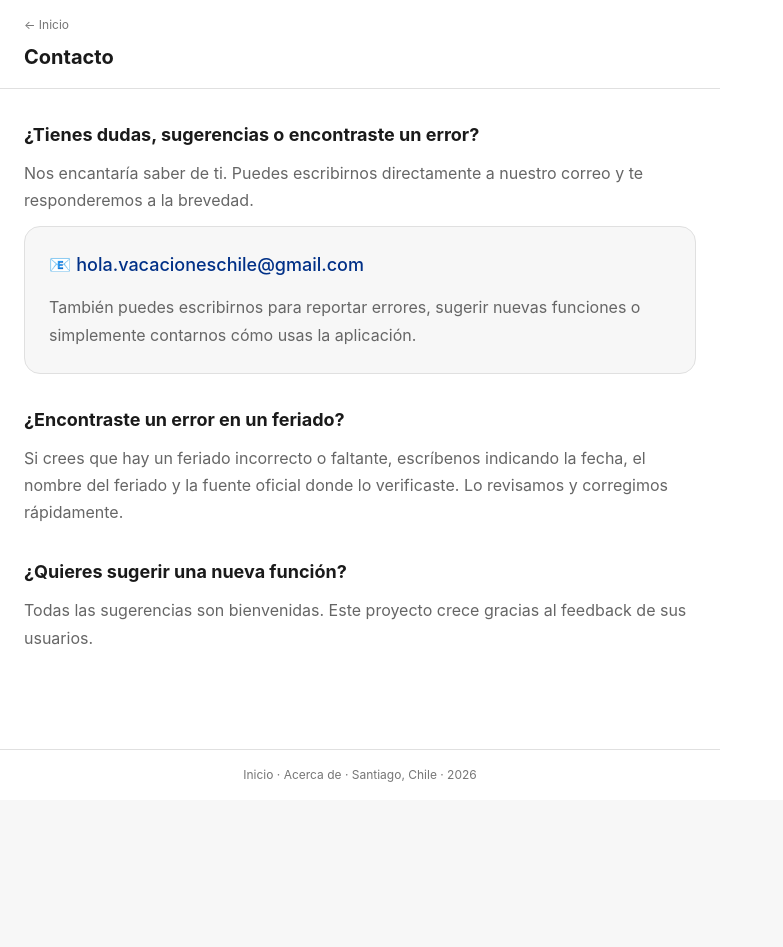
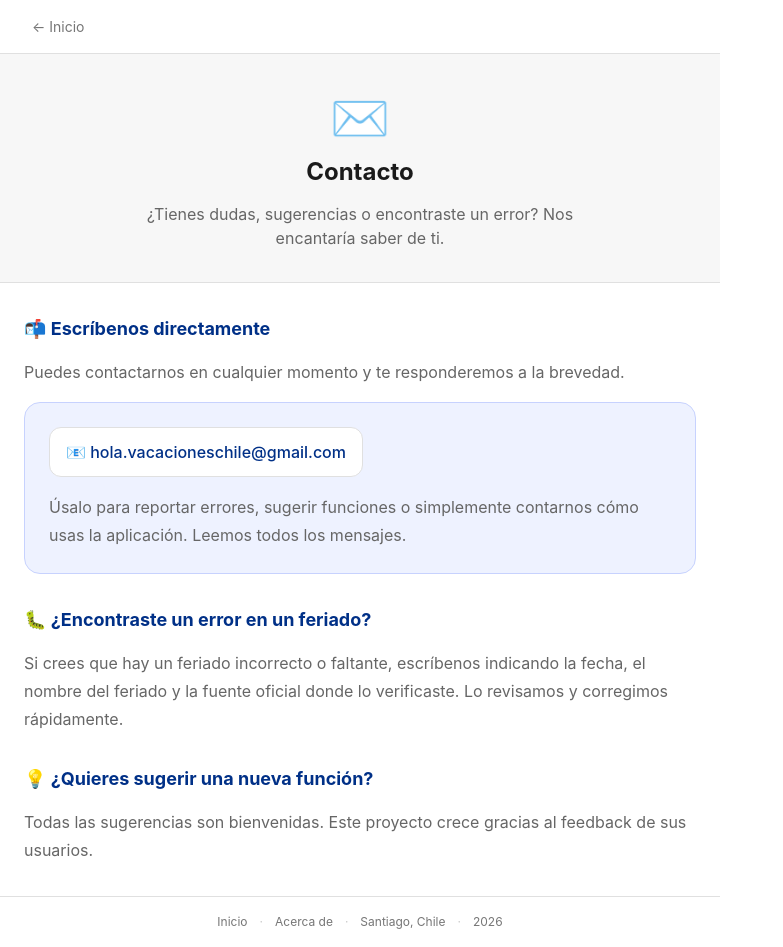
Before and after one commit to mvargascode/vacaciones-chile, a React (Vite) app: page /contacto in a window 1280 px wide. Shown: the whole page, without its empty margins (0-783 px from the left). Before the commit the page ends 800 px from the top, so only its background shows below. Built offline with nearby package versions, Linux system fonts and the light colour scheme.

Commit message:
fix: dark mode y diseño en páginas Acerca de y Contacto + footer spacing

```diff
--- a/src/features/dashboard/DashboardScreen.tsx
+++ b/src/features/dashboard/DashboardScreen.tsx
@@ -295,6 +295,7 @@ export function DashboardScreen() {
       </main>
 
       <footer className={styles.footer}>
+        <div className={styles.footerInner}>
           <a
             href="https://github.com/mvargascode"
             target="_blank"
@@ -303,10 +304,15 @@ export function DashboardScreen() {
           >
             mvargascode
           </a>
-        {' · Santiago, Chile · 2026 · '}
+          <span className={styles.footerSep}>·</span>
+          <span>Santiago, Chile</span>
+          <span className={styles.footerSep}>·</span>
+          <span>2026</span>
+          <span className={styles.footerSep}>·</span>
           <Link to="/acerca-de" className={styles.footerLink}>Acerca de</Link>
-        {' · '}
+          <span className={styles.footerSep}>·</span>
           <Link to="/contacto" className={styles.footerLink}>Contacto</Link>
+        </div>
       </footer>
 
       <Drawer
--- a/src/features/pages/AcercaDe.tsx
+++ b/src/features/pages/AcercaDe.tsx
@@ -7,10 +7,19 @@ export function AcercaDe() {
 
   return (
     <div className={`${styles.page} animate-fade-in`}>
+
       <header className={styles.pageHeader}>
         <Link to="/" className={styles.backLink}>← Inicio</Link>
-        <h1 className={styles.pageTitle}>Acerca de Vacaciones Chile</h1>
       </header>
+
+      <div className={styles.hero}>
+        <span className={styles.heroEmoji}>🏖️</span>
+        <h1 className={styles.heroTitle}>Vacaciones Chile</h1>
+        <p className={styles.heroSubtitle}>
+          La herramienta gratuita para planificar tus vacaciones aprovechando
+          al máximo los feriados de Chile.
+        </p>
+      </div>
 
       <main className={styles.pageContent}>
 
@@ -50,8 +59,7 @@ export function AcercaDe() {
               href="https://github.com/mvargascode"
               target="_blank"
               rel="noopener noreferrer"
-              className={styles.footerLink}
-              style={{ color: 'var(--color-primary)', textDecoration: 'underline' }}
+              style={{ color: 'var(--color-primary)' }}
             >
               mvargascode
             </a>
@@ -85,11 +93,17 @@ export function AcercaDe() {
       </main>
 
       <footer className={styles.footer}>
-        <Link to="/" className={styles.footerLink}>Inicio</Link>
-        {' · '}
-        <Link to="/contacto" className={styles.footerLink}>Contacto</Link>
-        {' · Santiago, Chile · 2026'}
+        <div className={styles.footerInner}>
+          <Link to="/" className={styles.footerLink}>Inicio</Link>
+          <span className={styles.sep}>·</span>
+          <Link to="/contacto" className={styles.footerLink}>Contacto</Link>
+          <span className={styles.sep}>·</span>
+          <span>Santiago, Chile</span>
+          <span className={styles.sep}>·</span>
+          <span>2026</span>
+        </div>
       </footer>
+
     </div>
   )
 }
--- a/src/features/pages/Contacto.tsx
+++ b/src/features/pages/Contacto.tsx
@@ -7,18 +7,26 @@ export function Contacto() {
 
   return (
     <div className={`${styles.page} animate-fade-in`}>
+
       <header className={styles.pageHeader}>
         <Link to="/" className={styles.backLink}>← Inicio</Link>
-        <h1 className={styles.pageTitle}>Contacto</h1>
       </header>
+
+      <div className={styles.hero}>
+        <span className={styles.heroEmoji}>✉️</span>
+        <h1 className={styles.heroTitle}>Contacto</h1>
+        <p className={styles.heroSubtitle}>
+          ¿Tienes dudas, sugerencias o encontraste un error?
+          Nos encantaría saber de ti.
+        </p>
+      </div>
 
       <main className={styles.pageContent}>
 
         <section className={styles.section}>
-          <h2 className={styles.sectionTitle}>¿Tienes dudas, sugerencias o encontraste un error?</h2>
+          <h2 className={styles.sectionTitle}>📬 Escríbenos directamente</h2>
           <p className={styles.sectionBody}>
-            Nos encantaría saber de ti. Puedes escribirnos directamente a nuestro correo
-            y te responderemos a la brevedad.
+            Puedes contactarnos en cualquier momento y te responderemos a la brevedad.
           </p>
           <div className={styles.contactCard}>
             <a
@@ -28,14 +36,14 @@ export function Contacto() {
               📧 hola.vacacioneschile@gmail.com
             </a>
             <p className={styles.sectionBody} style={{ margin: 0 }}>
-              También puedes escribirnos para reportar errores, sugerir nuevas funciones
-              o simplemente contarnos cómo usas la aplicación.
+              Úsalo para reportar errores, sugerir funciones o simplemente
+              contarnos cómo usas la aplicación. Leemos todos los mensajes.
             </p>
           </div>
         </section>
 
         <section className={styles.section}>
-          <h2 className={styles.sectionTitle}>¿Encontraste un error en un feriado?</h2>
+          <h2 className={styles.sectionTitle}>🐛 ¿Encontraste un error en un feriado?</h2>
           <p className={styles.sectionBody}>
             Si crees que hay un feriado incorrecto o faltante, escríbenos indicando
             la fecha, el nombre del feriado y la fuente oficial donde lo verificaste.
@@ -44,7 +52,7 @@ export function Contacto() {
         </section>
 
         <section className={styles.section}>
-          <h2 className={styles.sectionTitle}>¿Quieres sugerir una nueva función?</h2>
+          <h2 className={styles.sectionTitle}>💡 ¿Quieres sugerir una nueva función?</h2>
           <p className={styles.sectionBody}>
             Todas las sugerencias son bienvenidas. Este proyecto crece gracias
             al feedback de sus usuarios.
@@ -54,11 +62,17 @@ export function Contacto() {
       </main>
 
       <footer className={styles.footer}>
-        <Link to="/" className={styles.footerLink}>Inicio</Link>
-        {' · '}
-        <Link to="/acerca-de" className={styles.footerLink}>Acerca de</Link>
-        {' · Santiago, Chile · 2026'}
+        <div className={styles.footerInner}>
+          <Link to="/" className={styles.footerLink}>Inicio</Link>
+          <span className={styles.sep}>·</span>
+          <Link to="/acerca-de" className={styles.footerLink}>Acerca de</Link>
+          <span className={styles.sep}>·</span>
+          <span>Santiago, Chile</span>
+          <span className={styles.sep}>·</span>
+          <span>2026</span>
+        </div>
       </footer>
+
     </div>
   )
 }
--- a/src/features/pages/Page.module.css
+++ b/src/features/pages/Page.module.css
@@ -1,14 +1,18 @@
+/* ── Página base ─────────────────────────────────────────── */
 .page {
     min-height: 100vh;
     display: flex;
     flex-direction: column;
+    /* Crítico: sin esto el fondo no hereda dark mode */
+    background-color: var(--color-bg-primary);
+    color: var(--color-text-primary);
 }
 
+/* ── Header con botón de retorno ─────────────────────────── */
 .pageHeader {
     display: flex;
-    flex-direction: column;
-    gap: var(--space-2);
-    padding: var(--space-4) var(--space-6);
+    align-items: center;
+    padding: var(--space-3) var(--space-6);
     border-bottom: 1px solid var(--color-border);
     background: var(--color-bg-primary);
     position: sticky;
@@ -20,24 +24,51 @@
     display: inline-flex;
     align-items: center;
     gap: var(--space-1);
-    font-size: var(--font-size-xs);
+    font-size: var(--font-size-sm);
     color: var(--color-text-muted);
     text-decoration: none;
     transition: color 0.15s;
-    width: fit-content;
+    padding: var(--space-1) var(--space-2);
+    border-radius: var(--radius-md);
 }
 
 .backLink:hover {
-    color: var(--color-text-secondary);
+    color: var(--color-primary);
+    background: var(--color-bg-accent-blue);
 }
 
-.pageTitle {
-    font-size: var(--font-size-xl);
+/* ── Hero ─────────────────────────────────────────────────── */
+.hero {
+    display: flex;
+    flex-direction: column;
+    align-items: center;
+    text-align: center;
+    gap: var(--space-3);
+    padding: var(--space-10) var(--space-6) var(--space-8);
+    background: var(--color-bg-secondary);
+    border-bottom: 1px solid var(--color-border);
+}
+
+.heroEmoji {
+    font-size: 3rem;
+    line-height: 1;
+}
+
+.heroTitle {
+    font-size: var(--font-size-2xl);
     font-weight: var(--font-weight-bold);
     color: var(--color-text-primary);
     margin: 0;
 }
 
+.heroSubtitle {
+    font-size: var(--font-size-base);
+    color: var(--color-text-secondary);
+    margin: 0;
+    max-width: 480px;
+}
+
+/* ── Contenido principal ──────────────────────────────────── */
 .pageContent {
     flex: 1;
     max-width: 720px;
@@ -49,42 +80,64 @@
     gap: var(--space-8);
 }
 
+/* ── Sección ──────────────────────────────────────────────── */
 .section {
+    display: flex;
+    flex-direction: column;
+    gap: var(--space-4);
+}
+
+.sectionTitle {
+    font-size: var(--font-size-lg);
+    font-weight: var(--font-weight-bold);
+    /* color de acento de la app */
+    color: var(--color-primary);
+    margin: 0;
+    display: flex;
+    align-items: center;
+    gap: var(--space-2);
+}
+
+.sectionBody {
+    font-size: var(--font-size-base);
+    color: var(--color-text-secondary);
+    line-height: 1.75;
+    margin: 0;
+}
+
+/* ── Lista con flechas estilizadas ────────────────────────── */
+.list {
+    list-style: none;
+    padding: 0;
+    margin: 0;
     display: flex;
     flex-direction: column;
     gap: var(--space-3);
 }
 
-.sectionTitle {
-    font-size: var(--font-size-lg);
-    font-weight: var(--font-weight-bold);
-    color: var(--color-text-primary);
-    margin: 0;
+.list li {
+    display: flex;
+    align-items: flex-start;
+    gap: var(--space-3);
+    font-size: var(--font-size-base);
+    color: var(--color-text-secondary);
+    line-height: 1.65;
 }
 
-.sectionBody {
-    font-size: var(--font-size-base);
-    color: var(--color-text-secondary);
-    line-height: 1.7;
-    margin: 0;
+.list li::before {
+    content: '→';
+    color: var(--color-primary);
+    font-weight: var(--font-weight-bold);
+    flex-shrink: 0;
+    margin-top: 1px;
 }
 
-.list {
-    display: flex;
-    flex-direction: column;
-    gap: var(--space-2);
-    padding-left: var(--space-5);
-    margin: 0;
-    color: var(--color-text-secondary);
-    font-size: var(--font-size-base);
-    line-height: 1.7;
-}
-
+/* ── Grilla de datos ──────────────────────────────────────── */
 .dataGrid {
     display: grid;
     grid-template-columns: 1fr 1fr;
-    gap: var(--space-3) var(--space-6);
-    padding: var(--space-4);
+    gap: var(--space-4) var(--space-6);
+    padding: var(--space-5);
     background: var(--color-bg-secondary);
     border: 1px solid var(--color-border);
     border-radius: var(--radius-lg);
@@ -99,14 +152,15 @@
 .dataItem {
     display: flex;
     flex-direction: column;
-    gap: 2px;
+    gap: var(--space-1);
 }
 
 .dataLabel {
     font-size: var(--font-size-xs);
     color: var(--color-text-muted);
     text-transform: uppercase;
-    letter-spacing: 0.05em;
+    letter-spacing: 0.06em;
+    font-weight: var(--font-weight-medium);
 }
 
 .dataValue {
@@ -115,13 +169,14 @@
     color: var(--color-text-primary);
 }
 
+/* ── Tarjeta de contacto ──────────────────────────────────── */
 .contactCard {
     display: flex;
     flex-direction: column;
     gap: var(--space-4);
     padding: var(--space-6);
-    background: var(--color-bg-secondary);
-    border: 1px solid var(--color-border);
+    background: var(--color-bg-accent-blue);
+    border: 1px solid var(--color-bg-wow-border);
     border-radius: var(--radius-xl);
 }
 
@@ -129,32 +184,52 @@
     display: inline-flex;
     align-items: center;
     gap: var(--space-2);
-    font-size: var(--font-size-lg);
+    font-size: var(--font-size-base);
     font-weight: var(--font-weight-medium);
     color: var(--color-primary);
+    text-decoration: none;
+    padding: var(--space-3) var(--space-4);
+    background: var(--color-bg-primary);
+    border: 1px solid var(--color-border);
+    border-radius: var(--radius-lg);
+    transition: border-color 0.15s, background 0.15s;
+    width: fit-content;
+}
+
+.emailLink:hover {
+    border-color: var(--color-primary);
+    background: var(--color-bg-accent-blue-hover);
+    text-decoration: none;
+}
+
+/* ── Footer de página ─────────────────────────────────────── */
+.footer {
+    padding: var(--space-4) var(--space-6);
+    border-top: 1px solid var(--color-border);
+    background: var(--color-bg-primary);
+}
+
+.footerInner {
+    display: flex;
+    flex-wrap: wrap;
+    align-items: center;
+    justify-content: center;
+    gap: var(--space-3);
+    font-size: var(--font-size-xs);
+    color: var(--color-text-muted);
+}
+
+.footerLink {
+    color: var(--color-text-muted);
     text-decoration: none;
     transition: color 0.15s;
 }
 
-.emailLink:hover {
-    color: var(--color-primary-light);
-    text-decoration: underline;
+.footerLink:hover {
+    color: var(--color-primary);
 }
 
-.footer {
-    padding: var(--space-4) var(--space-6);
-    text-align: center;
-    font-size: var(--font-size-xs);
-    color: var(--color-text-muted);
-    border-top: 1px solid var(--color-border);
+.sep {
+    opacity: 0.4;
+    user-select: none;
 }
-
-.footerLink {
-    color: inherit;
-    text-decoration: none;
-}
-
-.footerLink:hover {
-    color: var(--color-text-secondary);
-    text-decoration: underline;
-}
```
Also changed, not shown: src/features/dashboard/DashboardScreen.module.css (+14 -1 lines). Lines whose indentation alone changed are shown as unchanged.
